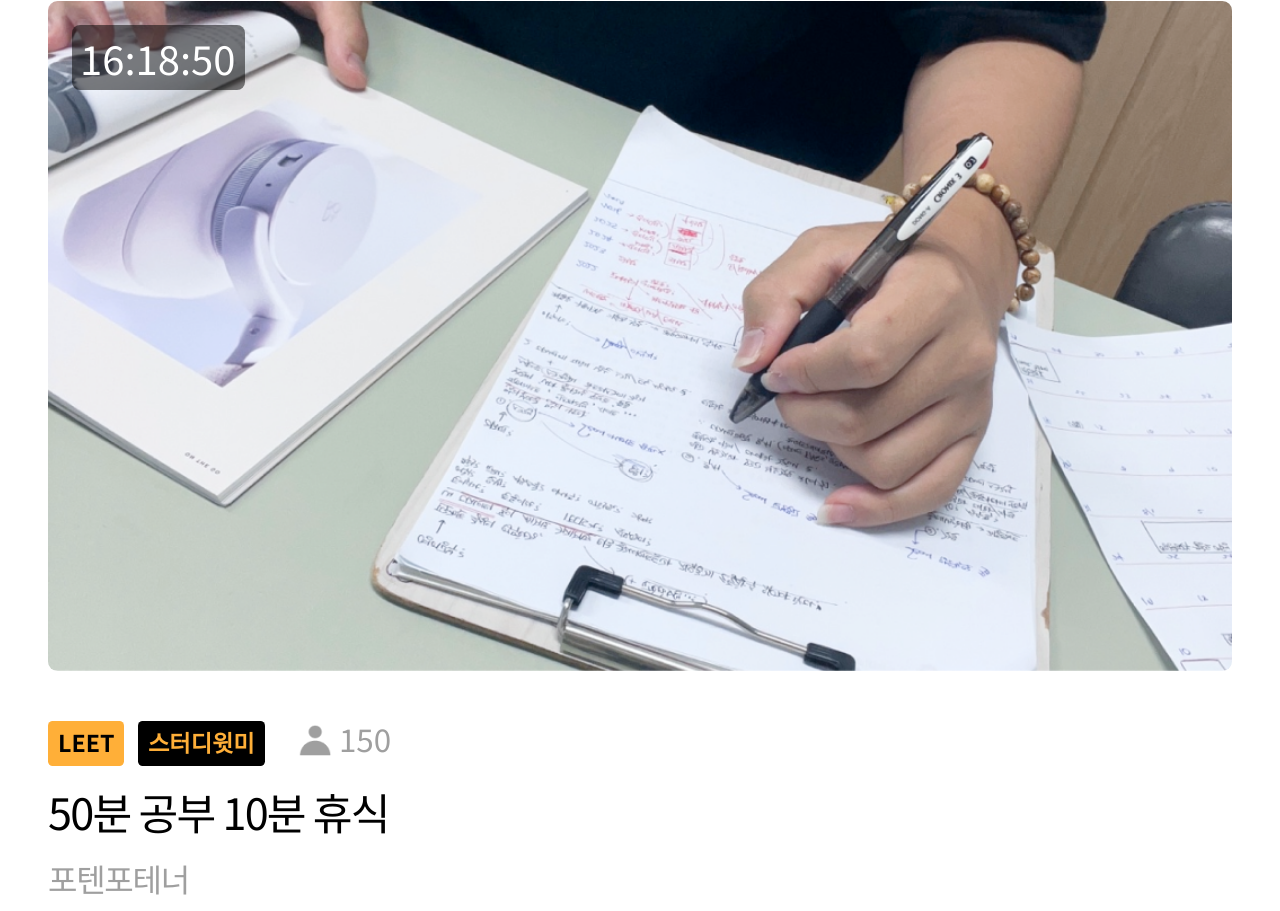
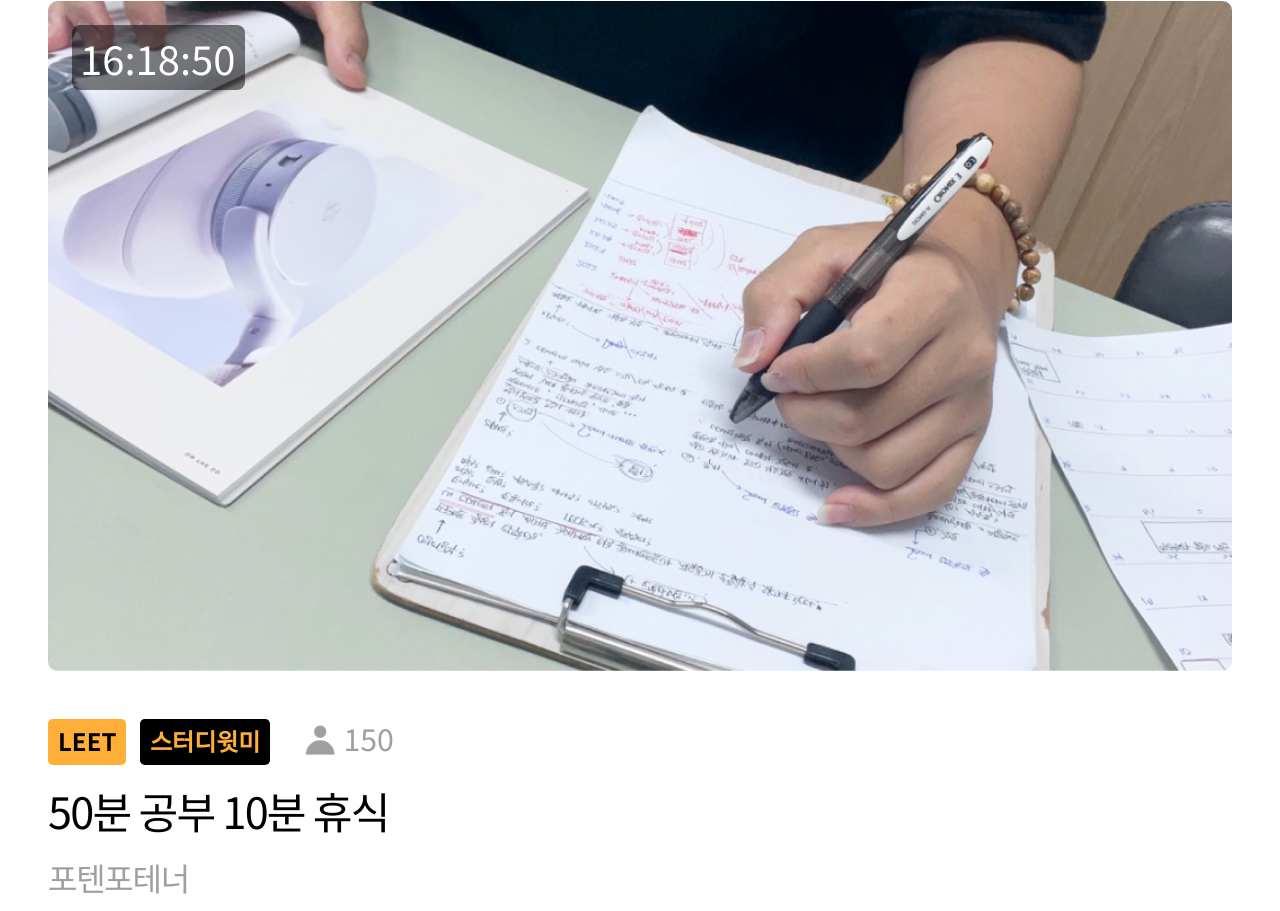
Before and after one commit to Chaeeun2/FORTEN, a plain HTML site: page index.html in a window 1280 px wide. Shown: the part 349-1260 px from the top of the page. Drawn offline with Linux system fonts and the light colour scheme; a web font is replaced by a local one.

Commit message:
second commit

```diff
--- a/styles.css
+++ b/styles.css
@@ -52,7 +52,7 @@ body {
 }
 
 .keyword {
-    font-size: 1.45em;
+    font-size: 1.5em;
     font-weight: 600;
     border-radius: 0.2em;
     padding: 4px 10px 7px 10px;
@@ -72,7 +72,7 @@ body {
 .people {
     margin-left: 20px;
     display: inline-block;
-    font-size: 1.4em;
+    font-size: 1.35em;
 }
 
 .peopleicon {
```
